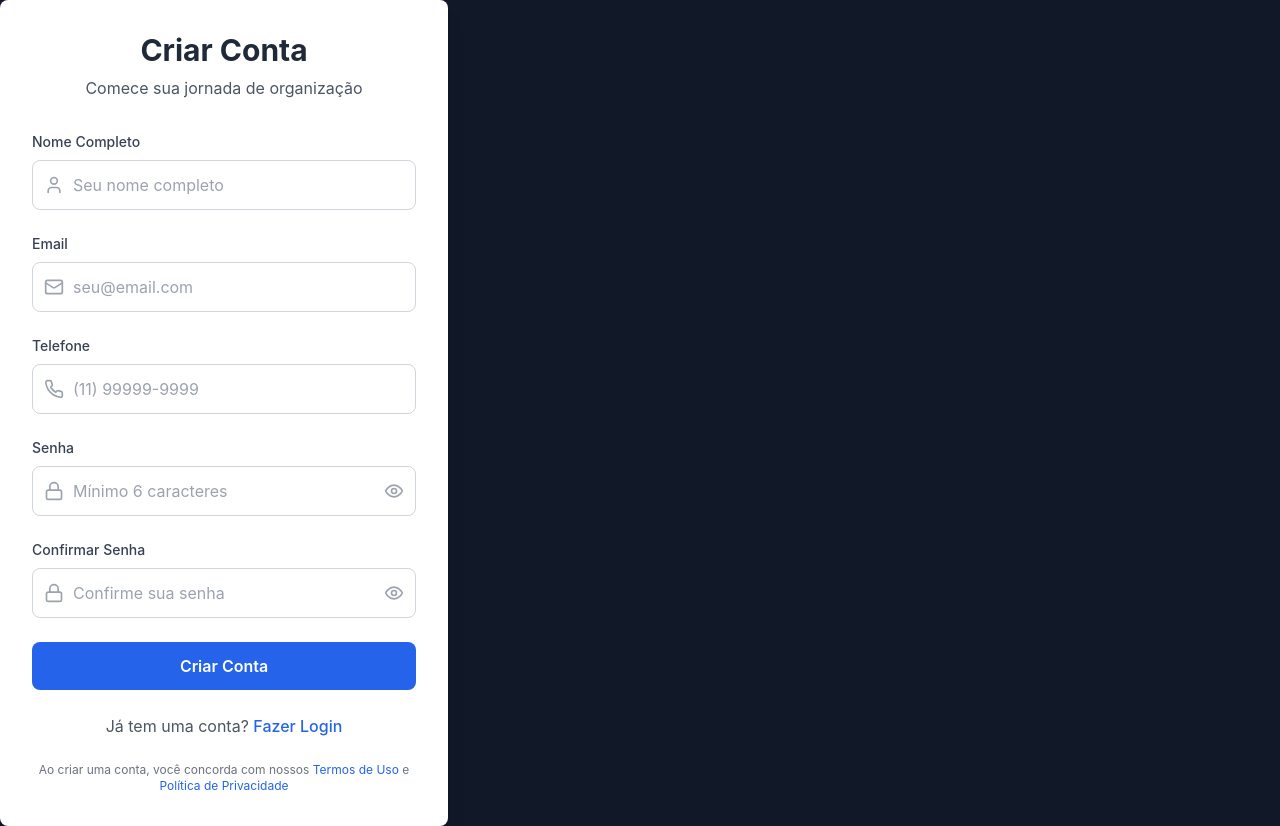
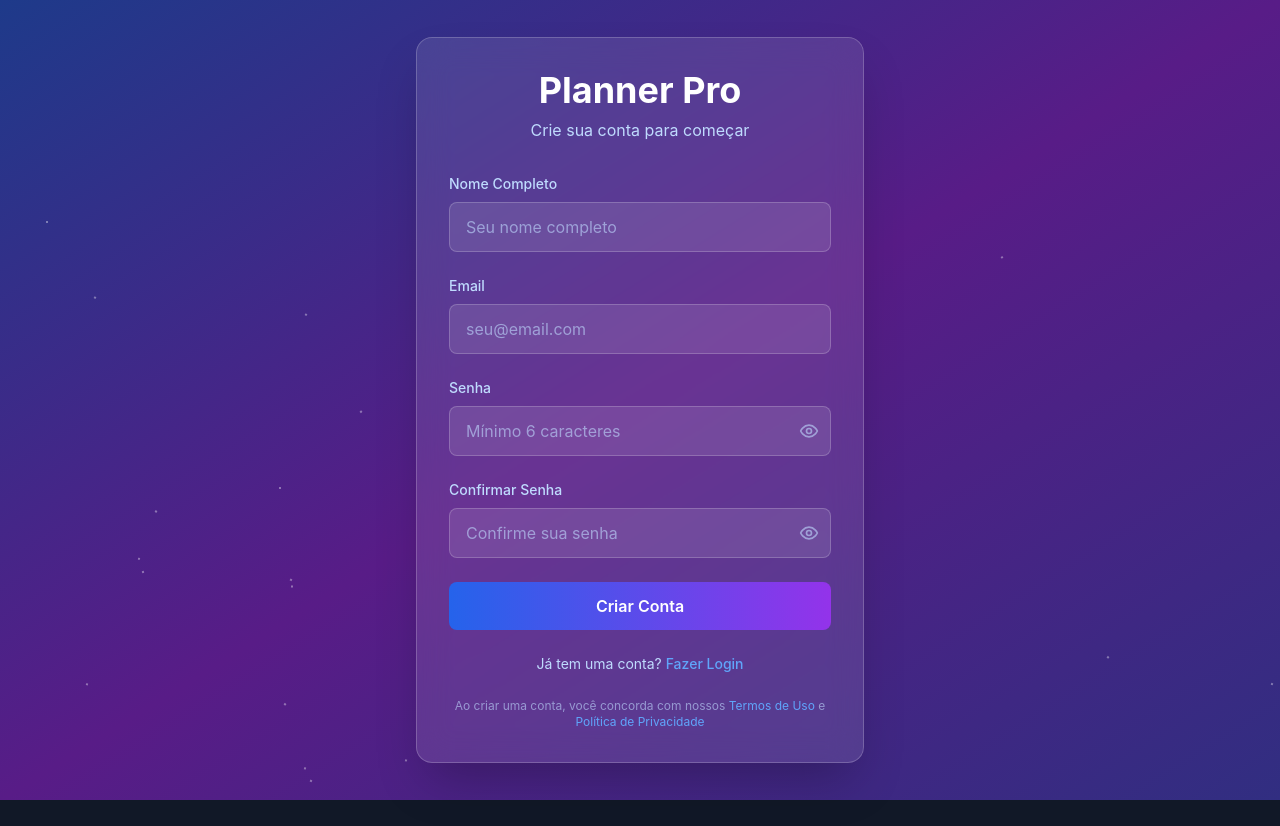
Before and after one commit to Wellevelton/copia-para-testes, a React (Vite) app in the folder frontend/: page / in a window 1280 px wide. Both pictures are taken after a click on the button "Registre-se". After the commit the page ends 800 px from the top, so only its background shows below. Built offline with nearby package versions, Linux system fonts and the light colour scheme.

Commit message:
Corrigir registro usuário design consistente, abas finanças sempre visíveis, importação CSV melhorada

```diff
--- a/frontend/src/components/auth/RegisterForm.jsx
+++ b/frontend/src/components/auth/RegisterForm.jsx
@@ -1,13 +1,12 @@
 import React, { useState } from 'react';
-import { Eye, EyeOff, User, Mail, Lock, Phone } from 'lucide-react';
+import { Eye, EyeOff, Loader2 } from 'lucide-react';
 
 const RegisterForm = ({ onSwitchToLogin }) => {
   const [formData, setFormData] = useState({
     name: '',
     email: '',
     password: '',
-    confirmPassword: '',
-    phone: ''
+    confirmPassword: ''
   });
   const [showPassword, setShowPassword] = useState(false);
   const [showConfirmPassword, setShowConfirmPassword] = useState(false);
@@ -52,10 +51,6 @@ const RegisterForm = ({ onSwitchToLogin }) => {
       newErrors.confirmPassword = 'Senhas não coincidem';
     }
 
-    if (!formData.phone.trim()) {
-      newErrors.phone = 'Telefone é obrigatório';
-    }
-
     setErrors(newErrors);
     return Object.keys(newErrors).length === 0;
   };
@@ -70,7 +65,7 @@ const RegisterForm = ({ onSwitchToLogin }) => {
     setIsLoading(true);
 
     try {
-      const response = await fetch('/api/server/auth/register', {
+      const response = await fetch('https://backend-1qg8qa921-sobreiras-projects.vercel.app/auth/register', {
         method: 'POST',
         headers: {
           'Content-Type': 'application/json',
@@ -78,8 +73,7 @@ const RegisterForm = ({ onSwitchToLogin }) => {
         body: JSON.stringify({
           name: formData.name,
           email: formData.email,
-          password: formData.password,
-          phone: formData.phone
+          password: formData.password
         }),
       });
 
@@ -100,162 +94,137 @@ const RegisterForm = ({ onSwitchToLogin }) => {
   };
 
   return (
+    <div className="min-h-screen bg-gradient-to-br from-blue-900 via-purple-900 to-indigo-900 flex items-center justify-center p-4">
+      {/* Particles Background */}
+      <div className="absolute inset-0 overflow-hidden">
+        <div className="particles">
+          {[...Array(50)].map((_, i) => (
             <div
-      className="w-full max-w-md"
-    >
-      <div className="bg-white dark:bg-gray-800 rounded-lg shadow-xl p-8">
+              key={i}
+              className="particle"
+              style={{
+                left: `${Math.random() * 100}%`,
+                top: `${Math.random() * 100}%`,
+                animationDelay: `${Math.random() * 3}s`,
+                animationDuration: `${3 + Math.random() * 2}s`
+              }}
+            />
+          ))}
+        </div>
+      </div>
+
+      <div className="relative z-10 bg-white/10 backdrop-blur-lg rounded-2xl p-8 w-full max-w-md border border-white/20 shadow-2xl">
         <div className="text-center mb-8">
-          <h2 className="text-3xl font-bold text-gray-800 dark:text-white mb-2">
-            Criar Conta
-          </h2>
-          <p className="text-gray-600 dark:text-gray-400">
-            Comece sua jornada de organização
-          </p>
+          <h1 className="text-4xl font-bold text-white mb-2">Planner Pro</h1>
+          <p className="text-blue-200">Crie sua conta para começar</p>
         </div>
 
         <form onSubmit={handleSubmit} className="space-y-6">
           {errors.general && (
-            <div className="bg-red-50 dark:bg-red-900/20 border border-red-200 dark:border-red-800 text-red-600 dark:text-red-400 px-4 py-3 rounded-lg">
+            <div className="bg-red-500/20 border border-red-400/30 text-red-200 px-4 py-3 rounded-lg text-sm">
               {errors.general}
             </div>
           )}
 
           {/* Nome */}
           <div>
-            <label className="block text-sm font-medium text-gray-700 dark:text-gray-300 mb-2">
+            <label htmlFor="name" className="block text-sm font-medium text-blue-200 mb-2">
               Nome Completo
             </label>
-            <div className="relative">
-              <User className="absolute left-3 top-1/2 transform -translate-y-1/2 text-gray-400" size={20} />
             <input
               type="text"
+              id="name"
               name="name"
               value={formData.name}
               onChange={handleChange}
-                className={`w-full pl-10 pr-4 py-3 border rounded-lg focus:ring-2 focus:ring-blue-500 focus:border-transparent transition-colors ${
-                  errors.name
-                    ? 'border-red-300 dark:border-red-600'
-                    : 'border-gray-300 dark:border-gray-600'
-                } bg-white dark:bg-gray-700 text-gray-900 dark:text-white`}
+              className={`w-full px-4 py-3 bg-white/10 border border-white/20 rounded-lg text-white placeholder-blue-200/60 focus:outline-none focus:ring-2 focus:ring-blue-400 focus:border-transparent transition-all duration-200 ${
+                errors.name ? 'border-red-400 focus:ring-red-400' : ''
+              }`}
               placeholder="Seu nome completo"
             />
-            </div>
             {errors.name && (
-              <p className="mt-1 text-sm text-red-600 dark:text-red-400">{errors.name}</p>
+              <p className="mt-1 text-sm text-red-300">{errors.name}</p>
             )}
           </div>
 
           {/* Email */}
           <div>
-            <label className="block text-sm font-medium text-gray-700 dark:text-gray-300 mb-2">
+            <label htmlFor="email" className="block text-sm font-medium text-blue-200 mb-2">
               Email
             </label>
-            <div className="relative">
-              <Mail className="absolute left-3 top-1/2 transform -translate-y-1/2 text-gray-400" size={20} />
             <input
               type="email"
+              id="email"
               name="email"
               value={formData.email}
               onChange={handleChange}
-                className={`w-full pl-10 pr-4 py-3 border rounded-lg focus:ring-2 focus:ring-blue-500 focus:border-transparent transition-colors ${
-                  errors.email
-                    ? 'border-red-300 dark:border-red-600'
-                    : 'border-gray-300 dark:border-gray-600'
-                } bg-white dark:bg-gray-700 text-gray-900 dark:text-white`}
+              className={`w-full px-4 py-3 bg-white/10 border border-white/20 rounded-lg text-white placeholder-blue-200/60 focus:outline-none focus:ring-2 focus:ring-blue-400 focus:border-transparent transition-all duration-200 ${
+                errors.email ? 'border-red-400 focus:ring-red-400' : ''
+              }`}
               placeholder="seu@email.com"
             />
-            </div>
             {errors.email && (
-              <p className="mt-1 text-sm text-red-600 dark:text-red-400">{errors.email}</p>
-            )}
-          </div>
-
-          {/* Telefone */}
-          <div>
-            <label className="block text-sm font-medium text-gray-700 dark:text-gray-300 mb-2">
-              Telefone
-            </label>
-            <div className="relative">
-              <Phone className="absolute left-3 top-1/2 transform -translate-y-1/2 text-gray-400" size={20} />
-              <input
-                type="tel"
-                name="phone"
-                value={formData.phone}
-                onChange={handleChange}
-                className={`w-full pl-10 pr-4 py-3 border rounded-lg focus:ring-2 focus:ring-blue-500 focus:border-transparent transition-colors ${
-                  errors.phone
-                    ? 'border-red-300 dark:border-red-600'
-                    : 'border-gray-300 dark:border-gray-600'
-                } bg-white dark:bg-gray-700 text-gray-900 dark:text-white`}
-                placeholder="(11) 99999-9999"
-              />
-            </div>
-            {errors.phone && (
-              <p className="mt-1 text-sm text-red-600 dark:text-red-400">{errors.phone}</p>
+              <p className="mt-1 text-sm text-red-300">{errors.email}</p>
             )}
           </div>
 
           {/* Senha */}
           <div>
-            <label className="block text-sm font-medium text-gray-700 dark:text-gray-300 mb-2">
+            <label htmlFor="password" className="block text-sm font-medium text-blue-200 mb-2">
               Senha
             </label>
             <div className="relative">
-              <Lock className="absolute left-3 top-1/2 transform -translate-y-1/2 text-gray-400" size={20} />
               <input
                 type={showPassword ? 'text' : 'password'}
+                id="password"
                 name="password"
                 value={formData.password}
                 onChange={handleChange}
-                className={`w-full pl-10 pr-12 py-3 border rounded-lg focus:ring-2 focus:ring-blue-500 focus:border-transparent transition-colors ${
-                  errors.password
-                    ? 'border-red-300 dark:border-red-600'
-                    : 'border-gray-300 dark:border-gray-600'
-                } bg-white dark:bg-gray-700 text-gray-900 dark:text-white`}
+                className={`w-full px-4 py-3 pr-12 bg-white/10 border border-white/20 rounded-lg text-white placeholder-blue-200/60 focus:outline-none focus:ring-2 focus:ring-blue-400 focus:border-transparent transition-all duration-200 ${
+                  errors.password ? 'border-red-400 focus:ring-red-400' : ''
+                }`}
                 placeholder="Mínimo 6 caracteres"
               />
               <button
                 type="button"
                 onClick={() => setShowPassword(!showPassword)}
-                className="absolute right-3 top-1/2 transform -translate-y-1/2 text-gray-400 hover:text-gray-600 dark:hover:text-gray-300"
+                className="absolute right-3 top-1/2 transform -translate-y-1/2 text-blue-200/60 hover:text-blue-200 transition-colors"
               >
                 {showPassword ? <EyeOff size={20} /> : <Eye size={20} />}
               </button>
             </div>
             {errors.password && (
-              <p className="mt-1 text-sm text-red-600 dark:text-red-400">{errors.password}</p>
+              <p className="mt-1 text-sm text-red-300">{errors.password}</p>
             )}
           </div>
 
           {/* Confirmar Senha */}
           <div>
-            <label className="block text-sm font-medium text-gray-700 dark:text-gray-300 mb-2">
+            <label htmlFor="confirmPassword" className="block text-sm font-medium text-blue-200 mb-2">
               Confirmar Senha
             </label>
             <div className="relative">
-              <Lock className="absolute left-3 top-1/2 transform -translate-y-1/2 text-gray-400" size={20} />
               <input
                 type={showConfirmPassword ? 'text' : 'password'}
+                id="confirmPassword"
                 name="confirmPassword"
                 value={formData.confirmPassword}
                 onChange={handleChange}
-                className={`w-full pl-10 pr-12 py-3 border rounded-lg focus:ring-2 focus:ring-blue-500 focus:border-transparent transition-colors ${
-                  errors.confirmPassword
-                    ? 'border-red-300 dark:border-red-600'
-                    : 'border-gray-300 dark:border-gray-600'
-                } bg-white dark:bg-gray-700 text-gray-900 dark:text-white`}
+                className={`w-full px-4 py-3 pr-12 bg-white/10 border border-white/20 rounded-lg text-white placeholder-blue-200/60 focus:outline-none focus:ring-2 focus:ring-blue-400 focus:border-transparent transition-all duration-200 ${
+                  errors.confirmPassword ? 'border-red-400 focus:ring-red-400' : ''
+                }`}
                 placeholder="Confirme sua senha"
               />
               <button
                 type="button"
                 onClick={() => setShowConfirmPassword(!showConfirmPassword)}
-                className="absolute right-3 top-1/2 transform -translate-y-1/2 text-gray-400 hover:text-gray-600 dark:hover:text-gray-300"
+                className="absolute right-3 top-1/2 transform -translate-y-1/2 text-blue-200/60 hover:text-blue-200 transition-colors"
               >
                 {showConfirmPassword ? <EyeOff size={20} /> : <Eye size={20} />}
               </button>
             </div>
             {errors.confirmPassword && (
-              <p className="mt-1 text-sm text-red-600 dark:text-red-400">{errors.confirmPassword}</p>
+              <p className="mt-1 text-sm text-red-300">{errors.confirmPassword}</p>
             )}
           </div>
 
@@ -263,26 +232,25 @@ const RegisterForm = ({ onSwitchToLogin }) => {
           <button
             type="submit"
             disabled={isLoading}
-            className="w-full bg-blue-600 hover:bg-blue-700 disabled:bg-blue-400 text-white font-semibold py-3 px-4 rounded-lg transition-colors duration-200 flex items-center justify-center"
+            className="w-full bg-gradient-to-r from-blue-600 to-purple-600 hover:from-blue-700 hover:to-purple-700 disabled:from-gray-600 disabled:to-gray-600 text-white font-semibold py-3 px-4 rounded-lg transition-all duration-200 focus:outline-none focus:ring-2 focus:ring-blue-400 focus:ring-offset-2 focus:ring-offset-transparent disabled:cursor-not-allowed flex items-center justify-center"
           >
             {isLoading ? (
-              <div className="flex items-center space-x-2">
-                <div className="w-5 h-5 border-2 border-white border-t-transparent rounded-full animate-spin"></div>
-                <span>Criando conta...</span>
-              </div>
+              <>
+                <Loader2 className="animate-spin mr-2" size={20} />
+                Criando conta...
+              </>
             ) : (
               'Criar Conta'
             )}
           </button>
         </form>
 
-        {/* Link para Login */}
         <div className="mt-6 text-center">
-          <p className="text-gray-600 dark:text-gray-400">
+          <p className="text-sm text-blue-200">
             Já tem uma conta?{' '}
             <button
               onClick={onSwitchToLogin}
-              className="text-blue-600 hover:text-blue-700 font-medium transition-colors"
+              className="text-blue-400 hover:text-blue-300 font-medium"
             >
               Fazer Login
             </button>
@@ -291,14 +259,48 @@ const RegisterForm = ({ onSwitchToLogin }) => {
 
         {/* Termos de Uso */}
         <div className="mt-6 text-center">
-          <p className="text-xs text-gray-500 dark:text-gray-400">
+          <p className="text-xs text-blue-200/60">
             Ao criar uma conta, você concorda com nossos{' '}
-            <a href="#" className="text-blue-600 hover:text-blue-700">Termos de Uso</a>
+            <a href="#" className="text-blue-400 hover:text-blue-300">Termos de Uso</a>
             {' '}e{' '}
-            <a href="#" className="text-blue-600 hover:text-blue-700">Política de Privacidade</a>
+            <a href="#" className="text-blue-400 hover:text-blue-300">Política de Privacidade</a>
           </p>
         </div>
       </div>
+
+      <style jsx>{`
+        .particles {
+          position: absolute;
+          width: 100%;
+          height: 100%;
+        }
+
+        .particle {
+          position: absolute;
+          width: 2px;
+          height: 2px;
+          background: rgba(255, 255, 255, 0.5);
+          border-radius: 50%;
+          animation: float linear infinite;
+        }
+
+        @keyframes float {
+          0% {
+            transform: translateY(100vh) rotate(0deg);
+            opacity: 0;
+          }
+          10% {
+            opacity: 1;
+          }
+          90% {
+            opacity: 1;
+          }
+          100% {
+            transform: translateY(-100px) rotate(360deg);
+            opacity: 0;
+          }
+        }
+      `}</style>
     </div>
   );
 };
--- a/frontend/src/components/tabs/FinancesTab.jsx
+++ b/frontend/src/components/tabs/FinancesTab.jsx
@@ -518,9 +518,9 @@ const FinancesTab = ({
 
       {/* Mostrar todas as abas sempre */}
       <div className="space-y-8">
-        {activeSubTab === 'transactions' && renderTransactions()}
-        {activeSubTab === 'budget' && renderBudget()}
-        {activeSubTab === 'planning' && renderPlanning()}
+        {renderTransactions()}
+        {renderBudget()}
+        {renderPlanning()}
       </div>
 
       {/* Modal Nova Transação */}
```
Also changed, not shown: frontend/src/components/tabs/SettingsTab.jsx (+6 -5 lines). Lines whose indentation alone changed are shown as unchanged.
